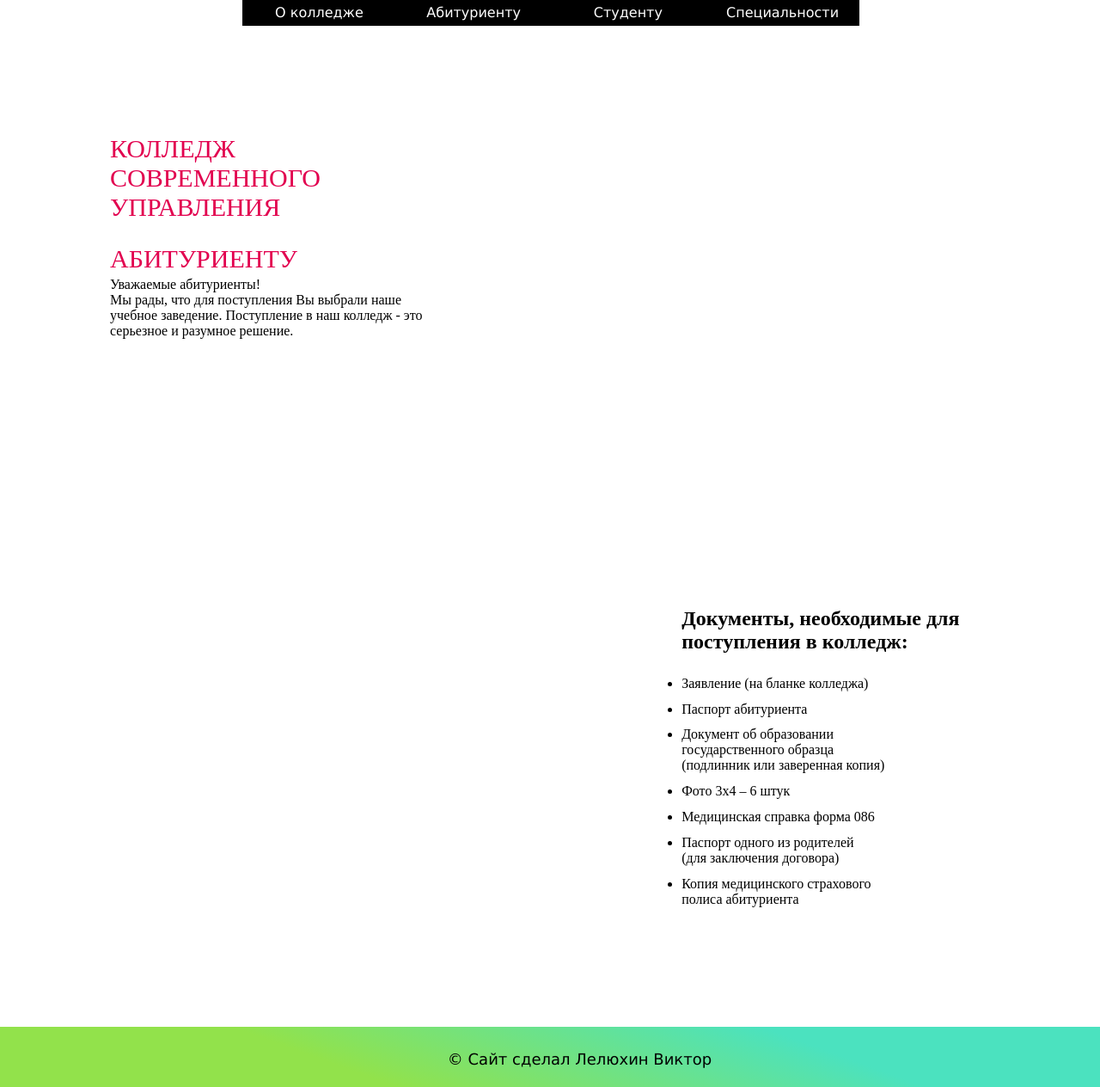
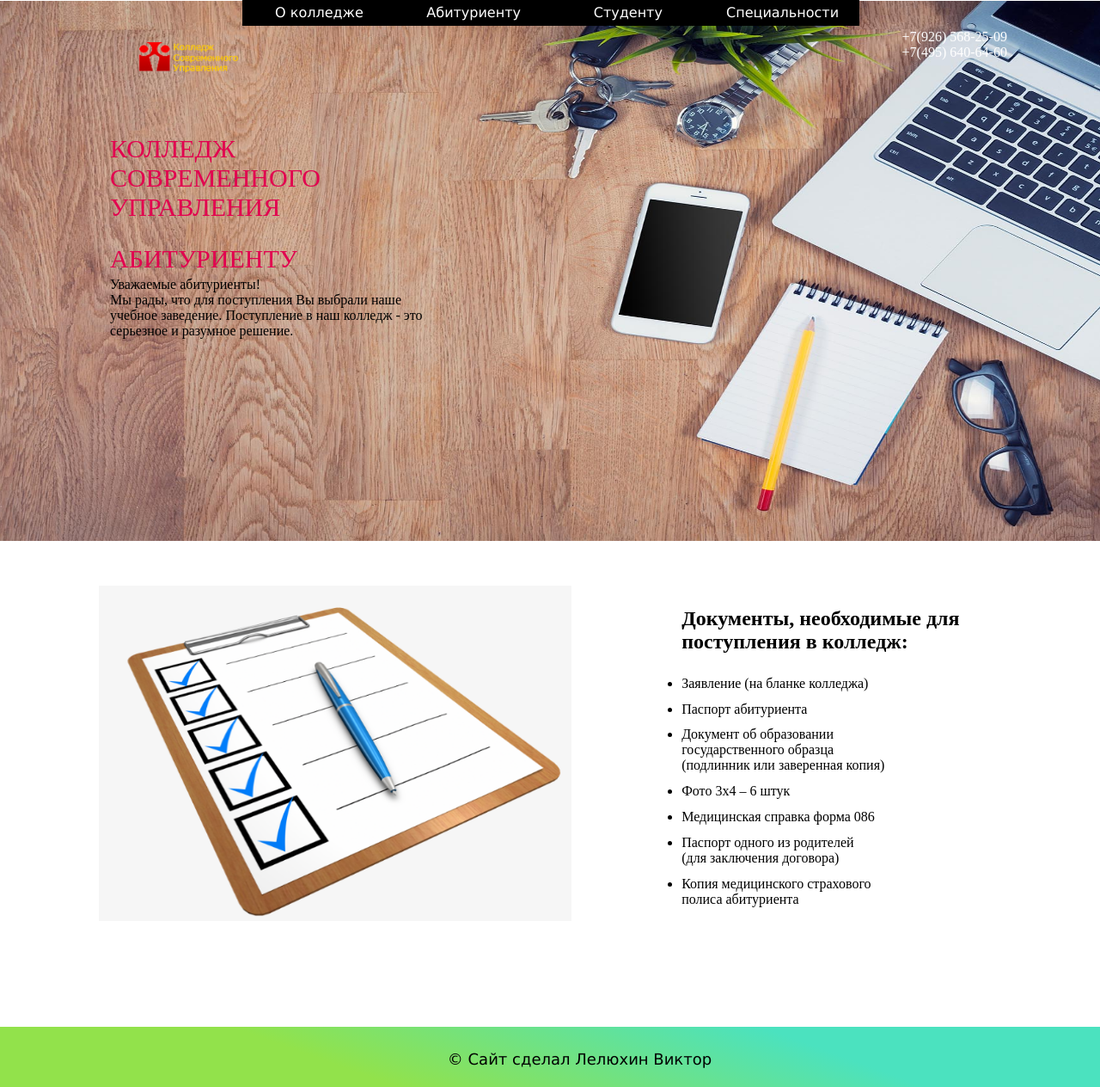
Before and after one commit to Aurin47/Aurin47.github.io, a plain HTML site: page abityrient.html in a window 1280 px wide. Shown: the top 1264 px of the page at 86% size. Drawn offline with Linux system fonts and the light colour scheme.

Commit message:
Update style3.css

```diff
--- a/style3.css
+++ b/style3.css
@@ -9,7 +9,7 @@
 	height: 50px;
 	float: left;
 	display: inline;
-	background: url(../images/logotip1.png) no-repeat;
+	background: url(logotip1.png) no-repeat;
 	background-size: 135px 50px;
 }
 
@@ -19,7 +19,7 @@
 	height: 628px;
 	float: left;
 	display: inline;
-	background: url(../images/new2.jpg) no-repeat;
+	background: url(new2.jpg) no-repeat;
 	background-size: 1484px 628px;
 }
 
@@ -145,7 +145,7 @@ nav ul li:hover ul {
 	height: 40px;
 	float: left;
 	display: inline;
-	background: url(../images/strela.png) no-repeat;
+	background: url(strela.png) no-repeat;
 	background-size: 50px 40px;
 	position: fixed;
 }
@@ -185,7 +185,7 @@ nav ul li:hover ul {
 	height: 390px;
 	float: left;
 	display: inline;
-	background: url(../images/new12.png) no-repeat;
+	background: url(new12.png) no-repeat;
 	background-size: 550px 390px;
 }
 
```
